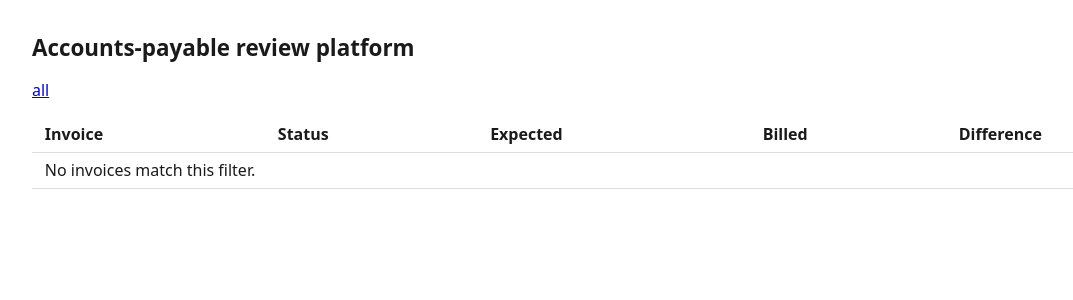
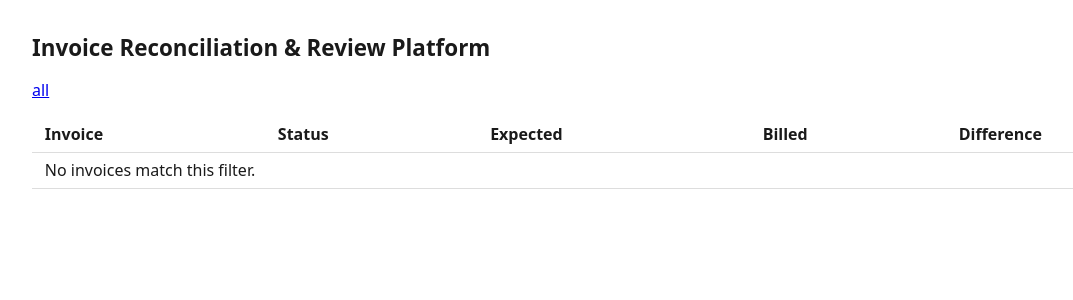
Before and after one commit to shterjovad/invoice-reconciliation, a FastAPI app: template src/invoice_reconciliation/web/templates/queue.html in a window 1280 px wide. Shown: the top 300 px of the page, without its empty margins (0-1073 px from the left). Run offline with FastAPI, Linux system fonts and the light colour scheme; the template is opened without the code that fills it, so the values that code supplies are empty; parts of the project's set-up code (start-up, migrations or seed data) failed here and were passed over.

Commit message:
Use the brief's own title for the platform
"Invoice Reconciliation & Review Platform" — the assignment's title, so an
assessor matches the submission to the brief on sight. The previous
heading came from the brief's description sentence rather than its name.

Dropped "AI" from that title deliberately. The model does one job here:
reading seven fields off an invoice image. Matching, arithmetic and
classification are plain Python with no model involved, because money
arithmetic should not depend on a probabilistic system. Naming the
product after the model would claim more than the architecture delivers,
and the extraction section, the provenance citations and
docs/llm-usage-note.md already show the model where it is genuinely used.

167 tests pass.

Co-Authored-By: Claude Opus 5 <noreply@anthropic.com>

```diff
--- a/src/invoice_reconciliation/web/templates/detail.html
+++ b/src/invoice_reconciliation/web/templates/detail.html
@@ -2,7 +2,7 @@
 <html lang="en">
 <head>
     <meta charset="utf-8">
-    <title>{{ invoice.file_id }} — accounts-payable review</title>
+    <title>{{ invoice.file_id }} — Invoice Reconciliation &amp; Review</title>
     <link rel="stylesheet" href="/static/style.css">
 </head>
 <body>
--- a/src/invoice_reconciliation/web/templates/queue.html
+++ b/src/invoice_reconciliation/web/templates/queue.html
@@ -2,11 +2,11 @@
 <html lang="en">
 <head>
     <meta charset="utf-8">
-    <title>Accounts-payable review platform</title>
+    <title>Invoice Reconciliation &amp; Review Platform</title>
     <link rel="stylesheet" href="/static/style.css">
 </head>
 <body>
-    <h1>Accounts-payable review platform</h1>
+    <h1>Invoice Reconciliation &amp; Review Platform</h1>
 
     <p class="filters">
         <a href="/invoices" class="{{ 'active' if selected_status is none else '' }}">all</a>
--- a/src/invoice_reconciliation/web/templates/summary.html
+++ b/src/invoice_reconciliation/web/templates/summary.html
@@ -2,7 +2,7 @@
 <html lang="en">
 <head>
     <meta charset="utf-8">
-    <title>Batch summary — accounts-payable review</title>
+    <title>Batch summary — Invoice Reconciliation &amp; Review</title>
     <link rel="stylesheet" href="/static/style.css">
 </head>
 <body>
```
